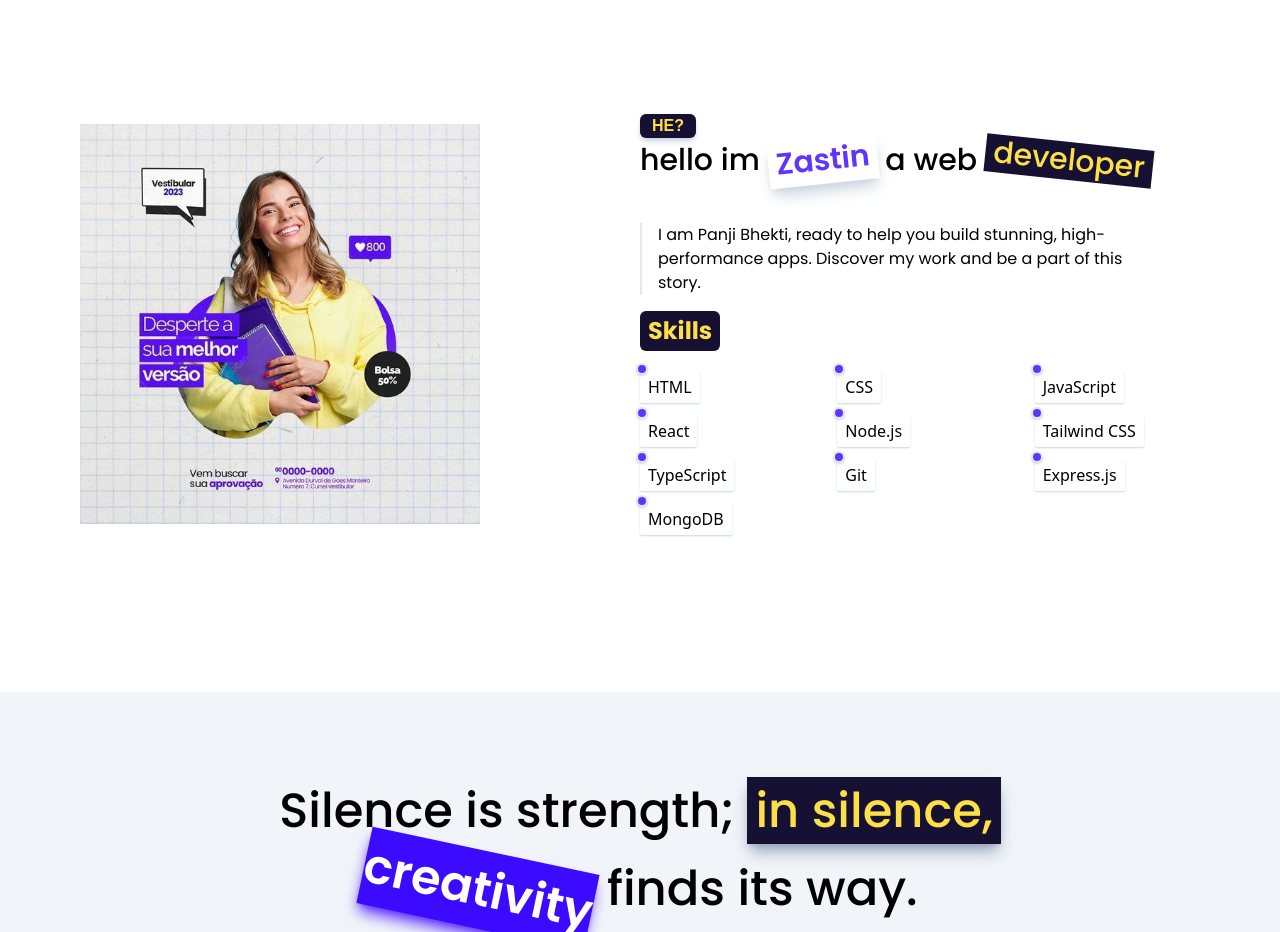
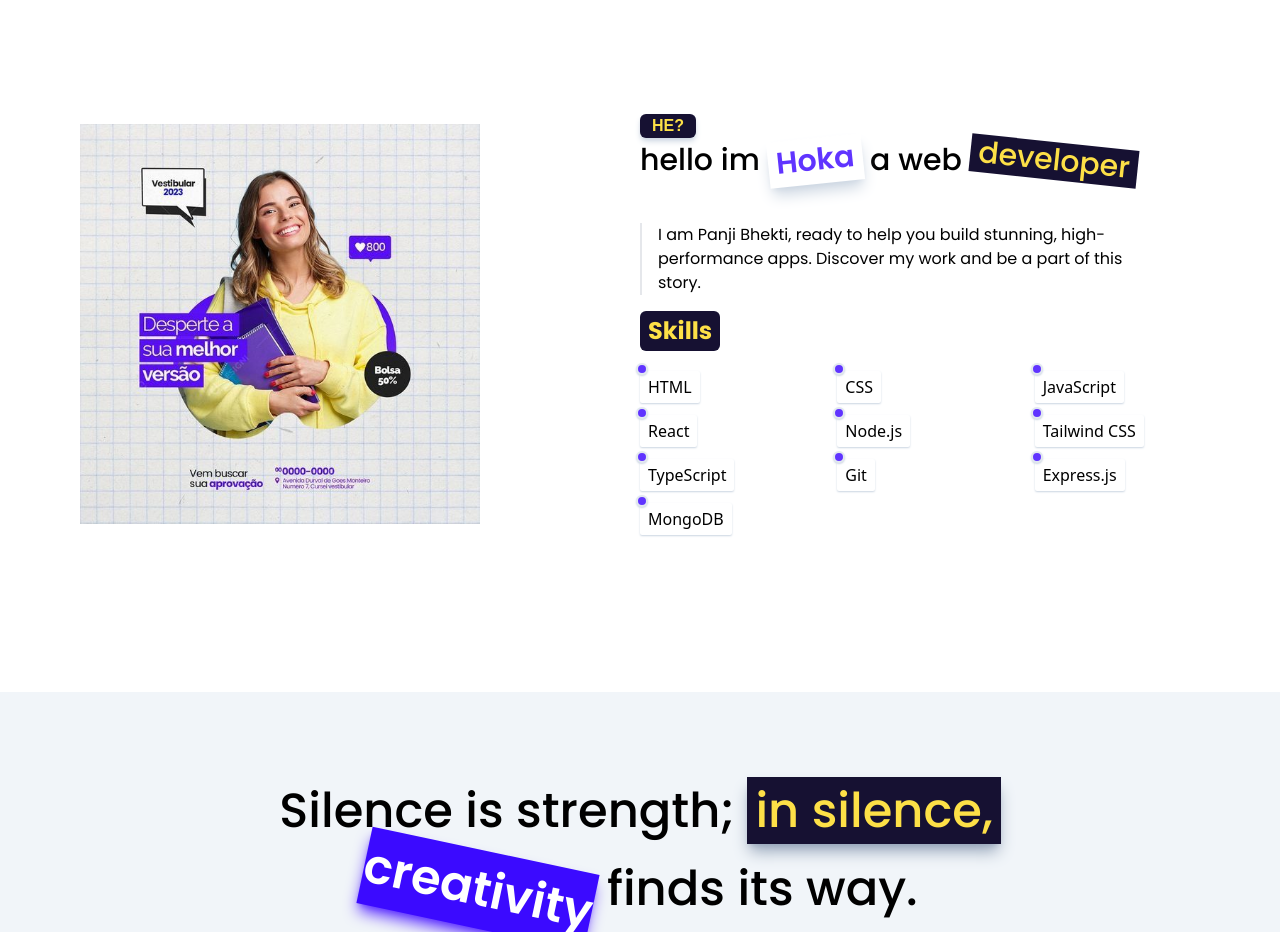
Before and after one commit to panjidev-cy/Hokatech, a React (Vite) app: page / in a window 1280 px wide. Shown: the part 940-1872 px from the top of the page. Built offline with nearby package versions, Linux system fonts and the light colour scheme; a web font is replaced by a local one.

Commit message:
email form update

```diff
--- a/src/layouts/About.jsx
+++ b/src/layouts/About.jsx
@@ -32,7 +32,7 @@ const About = () => {
                     <h1 className="text-3xl font-medium font-poppins leading-tight scroll-mt-16 md:scroll-mt-24">
                     hello im{' '}
                     <span className="text-purple bg-white shadow-lg shadow-slate-300 px-2 py-1 font-semibold capitalize -rotate-6 inline-block">
-                        zastin
+                        Hoka
                     </span>{' '}
                     a web{' '}
                     <span className="bg-dark text-yellow-300 px-2 inline-block rotate-6">developer</span>
--- a/src/layouts/Footer.jsx
+++ b/src/layouts/Footer.jsx
@@ -30,7 +30,7 @@ const Footer = () => {
                         <h2 className="text-xl font-semibold mb-4 text-yellow-300">Contact</h2>
                         <ul className="space-y-3">
                             <li>
-                                📩 <a href="https://mail.google.com/mail/?view=cm&fs=1&to=hudukaja@gmail.com" target="_blank" className="hover:text-yellow-300">[hudukaja@gmail.com]</a>
+                                📩 <a href="https://mail.google.com/mail/?view=cm&fs=1&to=hudukaja@gmail.com&su=Subject+Here&body=Message+Body+Here" target="_blank" className="hover:text-yellow-300">[hudukaja@gmail.com]</a>
                             </li>
 
                             <li>
```
